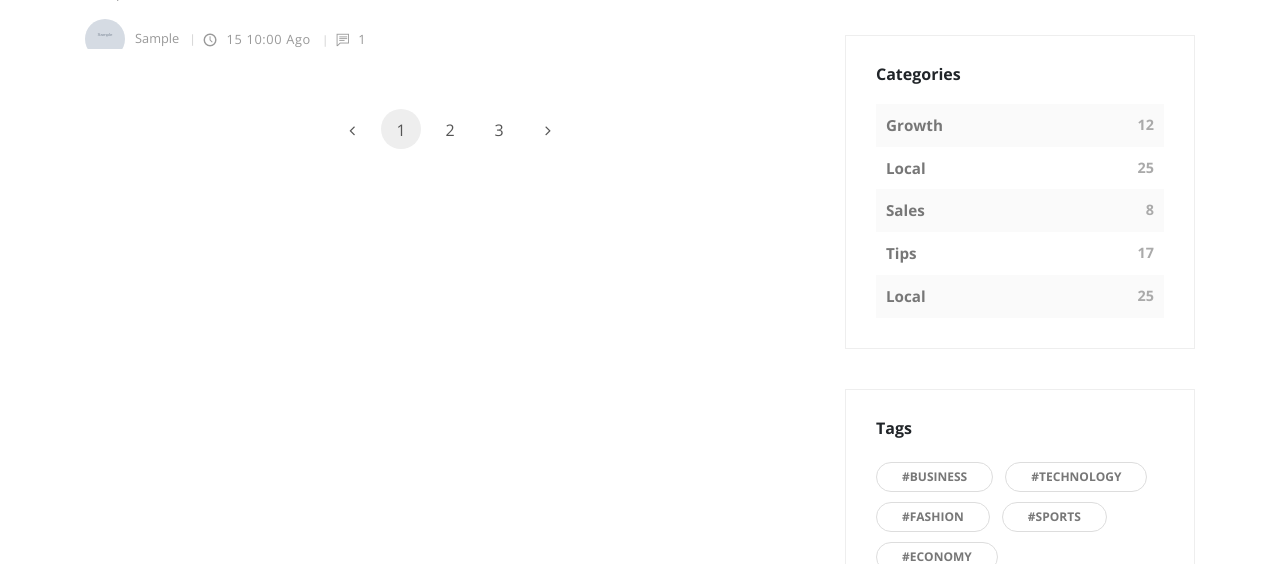
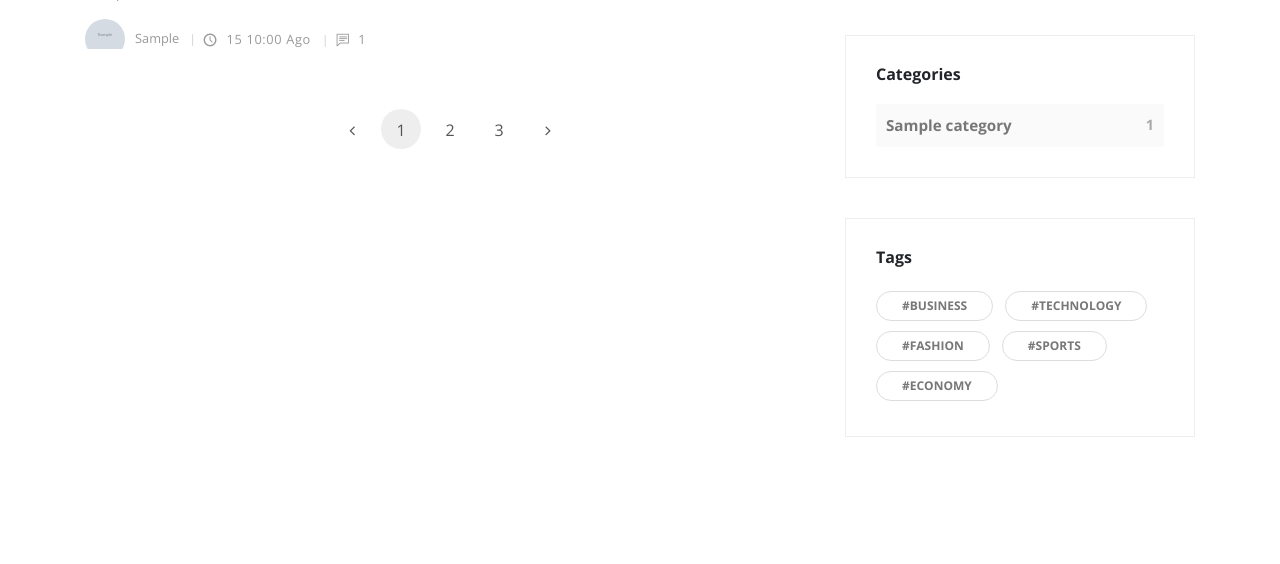
Before and after one commit to gurnitha/2024-dj5-dream-blog, a Django app: page /blog/ in a window 1280 px wide. Shown: the part 511-1075 px from the top of the page. Run offline with Django 5.2, Linux system fonts and the light colour scheme; tables that the repository leaves empty hold one stand-in row (values such as "Sample post"); grey boxes marked "Sample" are stand-in pictures; some libraries are stand-ins or nearby versions.

Commit message:
6. READ: Retrieve and fetch categories and number of posts related to each category

```diff
--- a/apps/post/templates/post/blog.html
+++ b/apps/post/templates/post/blog.html
@@ -128,11 +128,14 @@
             <header>
               <h3 class="h6">Categories</h3>
             </header>
-            <div class="item d-flex justify-content-between"><a href="#">Growth</a><span>12</span></div>
-            <div class="item d-flex justify-content-between"><a href="#">Local</a><span>25</span></div>
-            <div class="item d-flex justify-content-between"><a href="#">Sales</a><span>8</span></div>
-            <div class="item d-flex justify-content-between"><a href="#">Tips</a><span>17</span></div>
-            <div class="item d-flex justify-content-between"><a href="#">Local</a><span>25</span></div>
+            {% for cat in category_count %}
+            <!-- Categories and number of posts -->
+            <div class="item d-flex justify-content-between">
+              <a href="#">{{ cat.categories__title }}</a>
+              <span>{{ cat.categories__title__count }}</span>
+            </div>
+            <!-- End Categories and number of posts -->
+            {% endfor %}
           </div>
           <!--======================================= End Categories ===============================-->
 
--- a/apps/post/views.py
+++ b/apps/post/views.py
@@ -2,6 +2,7 @@
 
 # Django and third parties modules
 from django.shortcuts import render
+from django.db.models import Count
 
 # Locals
 from apps.post.models import Post
@@ -19,14 +20,28 @@ def home_view(request):
 	}
 	return render(request, 'post/index.html', data)
 
+
+# Category count view
+def get_category_count():
+	# 1. Get all the post objects
+	# queryset = Post.objects.all()
+	# 2. Get the category names from the post objects
+	# queryset = Post.objects.values('categories') # <-- it will return only categories fields of each post
+	# 3. Count the number of times of each category occured
+	queryset = Post.objects.values('categories__title').annotate(Count('categories__title')) # <-- it will return only categories fields of each post
+	return queryset
+
 def blog_view(request):
 	post_list = Post.objects.all()
 	# print(post_list)
 	latest_posts = Post.objects.order_by('-timestamp')[0:3]
 	# print(latest_posts)
+	category_count = get_category_count()
+	print(category_count)
 	data = {
 		'post_list':post_list,
 		'latest_posts':latest_posts,
+		'category_count':category_count,
 	}
 	return render(request, 'post/blog.html', data)
 
```
Also changed, not shown: README.md.
